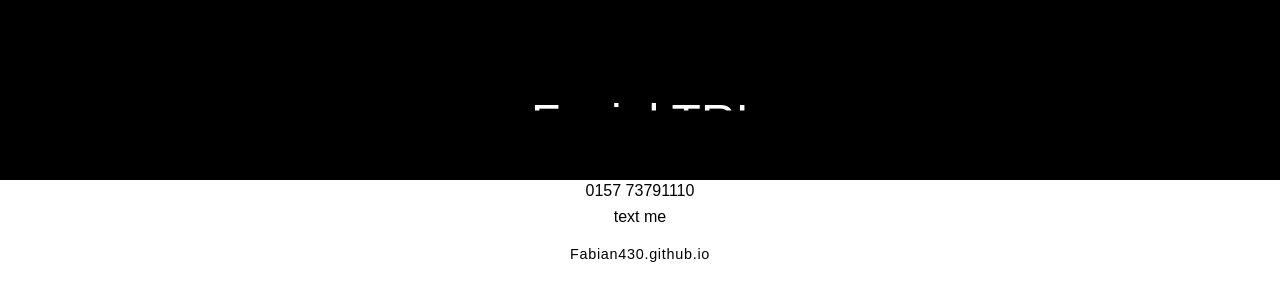
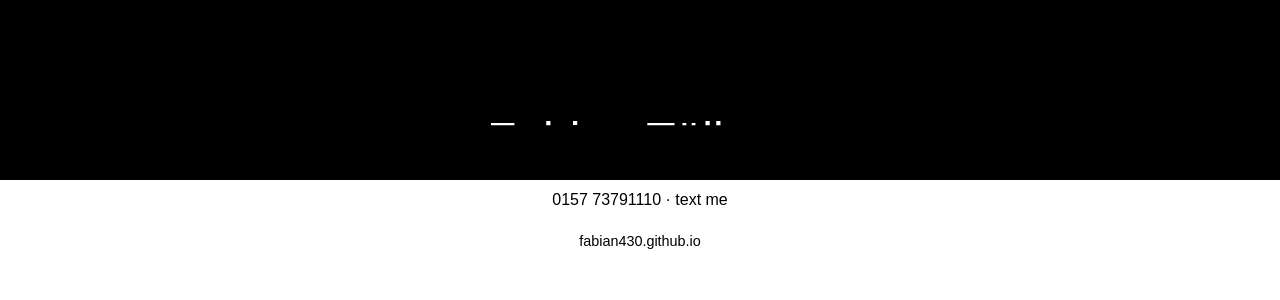
Before and after one commit to fabian430/fabian, a plain HTML site: page index.html in a window 1280 px wide. Shown: the part 220-520 px from the top of the page. Drawn offline with Linux system fonts and the light colour scheme.

Commit message:
index.html aktualisieren

```diff
--- a/index.html
+++ b/index.html
@@ -3,7 +3,7 @@
 <head>
   <meta charset="UTF-8">
   <meta name="viewport" content="width=device-width, initial-scale=1.0">
-  <title>Facial TRI</title>
+  <title>Fabian Töllner</title>
   <style>
     body {
       margin: 0;
@@ -12,61 +12,50 @@
       flex-direction: column;
       justify-content: center;
       align-items: center;
-      background: linear-gradient(to bottom, black 50%, white 50%);
-      font-family: 'Arial', sans-serif;
+      background: linear-gradient(black 50%, white 50%);
+      font-family: Arial, sans-serif;
+      text-align: center;
     }
-
     .name {
       font-size: 3rem;
       position: relative;
       color: transparent;
-      line-height: 1;
-      margin-bottom: 2rem;
+      margin-bottom: 1rem;
     }
-
     .name::before,
     .name::after {
-      content: "Facial TRI";
+      content: "Fabian Töllner";
       position: absolute;
       width: 100%;
       height: 50%;
       left: 0;
       overflow: hidden;
     }
-
     .name::before {
       top: 0;
       color: white;
       clip-path: inset(0 0 50% 0);
     }
-
     .name::after {
       bottom: 0;
       color: black;
       clip-path: inset(50% 0 0 0);
     }
-
     .contact {
-      text-align: center;
       color: black;
       font-size: 1rem;
-      line-height: 1.6;
-      margin-bottom: 1rem;
+      margin: 0.5rem 0;
     }
-
     .domain {
       color: black;
       font-size: 0.9rem;
-      letter-spacing: 0.05em;
+      margin-top: 1rem;
     }
   </style>
 </head>
 <body>
-  <div class="name">Facial TRI</div>
-  <div class="contact">
-    0157 73791110<br>
-    text me
-  </div>
-  <div class="domain">Fabian430.github.io</div>
+  <div class="name">Fabian Töllner</div>
+  <div class="contact">0157 73791110 · text me</div>
+  <div class="domain">fabian430.github.io</div>
 </body>
 </html>
```
